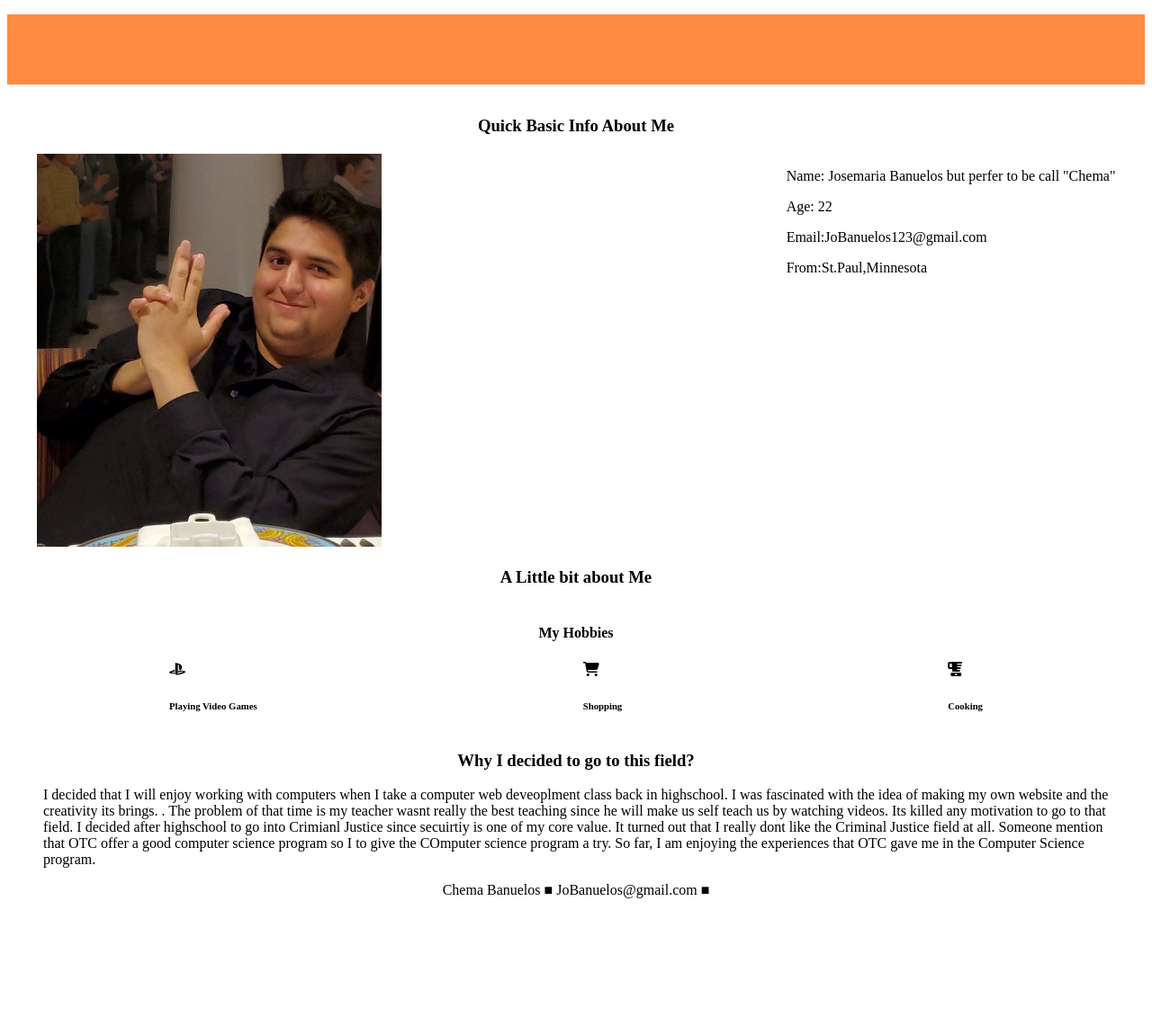
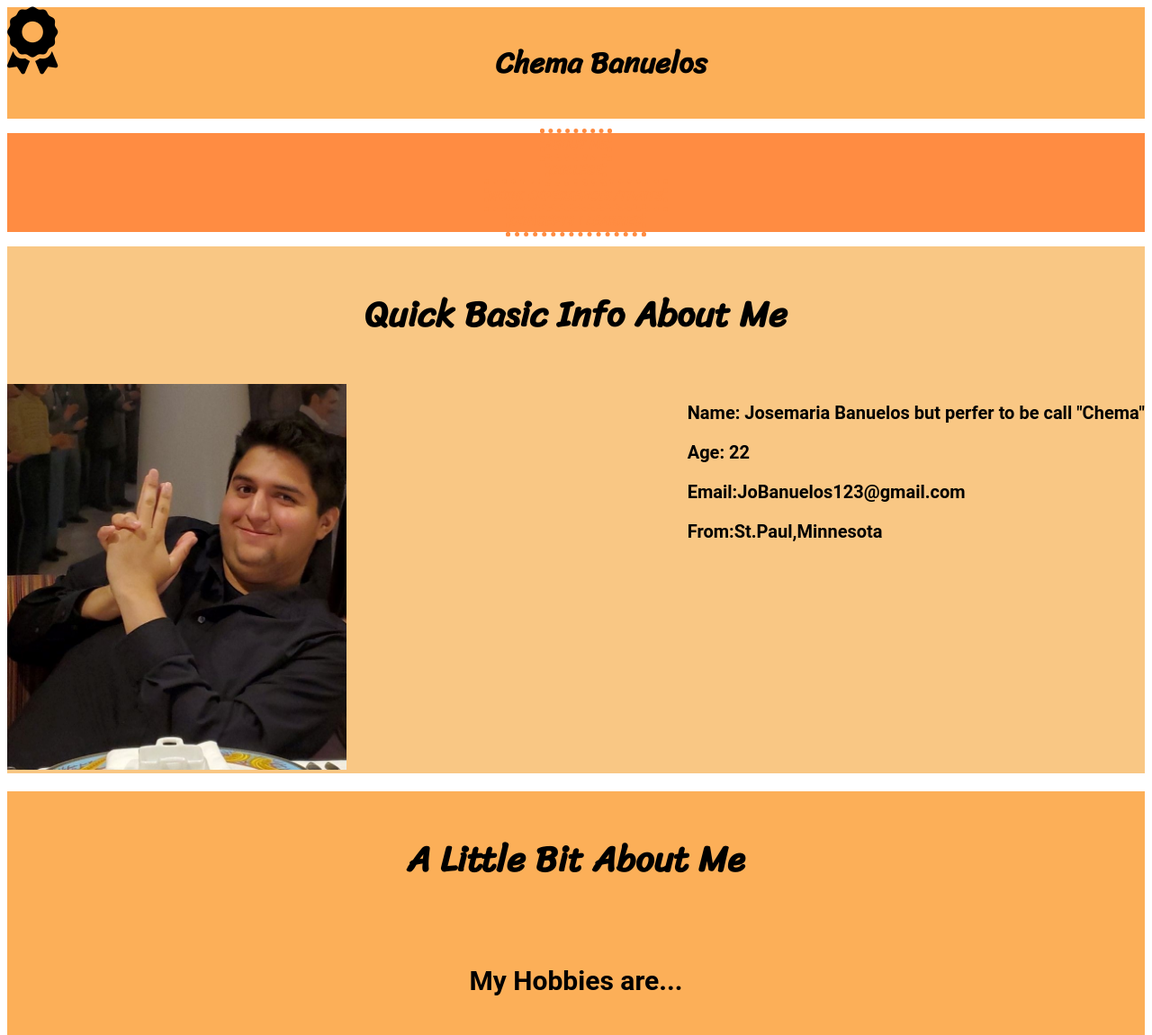
Before and after one commit to JoBanuelos/JoBanuelos.github.io, a plain HTML site: page index.html in a window 1280 px wide. Shown: the top 1151 px of the page at 90% size. Before the commit the page ends 1007 px from the top, so only its background shows below. Drawn offline with Linux system fonts and the light colour scheme.

Commit message:
Big Update! I Update all CSS decro of the Index.html

```diff
--- a/index.html
+++ b/index.html
@@ -6,10 +6,18 @@
   <title> About Me</title>
   <script src="https://kit.fontawesome.com/1457f8fa9f.js" crossorigin="anonymous"></script>
   <link rel="stylesheet" href="style.css">
-
+  <link rel="preconnect" href="https://fonts.googleapis.com">
+  <link rel="preconnect" href="https://fonts.gstatic.com" crossorigin>
+  <link href="https://fonts.googleapis.com/css2?family=Sriracha&display=swap" rel="stylesheet">
 </head>
 
 <body>
+  <section class="wrap">
+<i class="fas fa-award fas-5 wbox wbox 2"></i>
+<section class="wbox wbox2">
+<h1>Chema Banuelos</h1>
+</section>
+  </section>
   <nav>
     <ul>
       <li><a href="index.html">About Me</a></li>
@@ -36,26 +44,26 @@
 
   <section class="hobbies">
 
-    <section class="hbox1">
-      <h3>A Little bit about Me</h3>
+    <section class=" hbox1">
+      <h3>A Little Bit About Me</h3>
       </section>
 
-      <section class="hbox2">
-      <h4>My Hobbies</h4>
+      <section class=" hbox2">
+      <h4>My Hobbies are... </h4>
       </section>
 
-      <section class="hbox3">
-      <i class="fab fa-playstation"></i>
+      <section class="hbox hbox3">
+      <i class="fab fa-playstation fa-7"></i>
       <h6>Playing Video Games</h6>
       </section>
 
-      <section class="hbox4">
-      <i class="fas fa-shopping-cart"></i>
+      <section class="hbox hbox4">
+      <i class="fas fa-shopping-cart fa-7"></i>
       <h6>Shopping</h6>
       </section>
 
-      <section class="hbox5">
-      <i class="fas fa-blender"></i>
+      <section class="hbox hbox5">
+      <i class="fas fa-blender fa-7"></i>
       <h6>Cooking</h6>
       </section>
   </section>
--- a/style.css
+++ b/style.css
@@ -5,6 +5,27 @@
 --light: #f9c784;
 --medium: #fcaf58;
 --dark: #ff8c42;
+}
+/*Wrap CSS */
+.wrap{
+  display: grid;
+  background-color: var(--medium);
+  background-size: cover;
+  grid-template-areas:
+  'wbox1 wbox2';
+}
+.wbox1{
+  grid-area: wbox1;
+  justify-items: center;
+}
+
+.wbox2{
+  grid-area: wbox2;
+  font-size: 28px;
+  font-family:Sriracha, sans-serif;
+}
+.fas-5{
+font-size: 75px;
 }
 /* Navigation Bar CSS*/
 
@@ -23,6 +44,10 @@ a{
   text-decoration: none;
   text-transform: uppercase;
   font-size: 15px;
+  font-family:Sriracha, sans-serif;
+    border-style: dotted;
+    border-width: thick ;
+
 }
 
 nav ul a:hover{
@@ -49,6 +74,8 @@ text-decoration: none;
   display: grid;
   grid-gap:2px;
   justify-items: center;
+  background-color: var(--light);
+
   grid-template-areas:
   'box1 box1'
   'box3 box2'
@@ -71,10 +98,21 @@ text-decoration: none;
   max-width: 50%;
 }
 
+.aboutme h3{
+  font-family:Sriracha, sans-serif;
+  font-size: 40px;
+}
+.aboutme p {
+  font-family: roboto, sans-serif;
+  font-size: 20px;
+  font-weight: bold;
+}
 .hobbies{
   display: grid;
   grid-gap:2px;
   justify-items: center;
+  margin-top: 20px;
+  background-color: var(--medium);
   grid-template-areas:
   'hbox1 hbox1 hbox1'
   'hbox2 hbox2 hbox2'
@@ -98,18 +136,59 @@ text-decoration: none;
   grid-area: hbox5;
 }
 
+.hbox{
+  background-color: var(--blue);
+  border-color: var(--blue);
+  border-width:50px;
+  border-style: dotted;
+  margin: 5px;
+  margin-top: 25px;
+}
+.hobbies h3{
+  font-family:Sriracha, sans-serif;
+  font-size: 40px;
+}
+
+.hobbies h4, .hobbies h6{
+  font-family: roboto, sans-serif;
+  text-align: center;
+}
+.hobbies h4{
+  font-size:30px;
+}
+
+.hobbies h6{
+  font-size: 15px;
+}
+
+.fa-7{
+font-size: 175px;
+color: var(--white);
+}
 /* The blockquote "Why" CSS*/
-
+.why{
+  background-color: var(--light);
+  background-size: cover;
+}
 .why h3{
   text-align: center;
+  font-family:Sriracha, sans-serif;
+  font-size: 40px;
 }
 
 blockquote{
+font-family: roboto, sans-serif;
+font-size: 20px;
+}
 
-}
+/*Footer CSS*/
 
 footer{
   text-align: center;
+   background-color: var(--dark);
+   Color:var(--white);
+   font-family:Sriracha, sans-serif;
+   font-size: 20px;
 }
 
 
```
